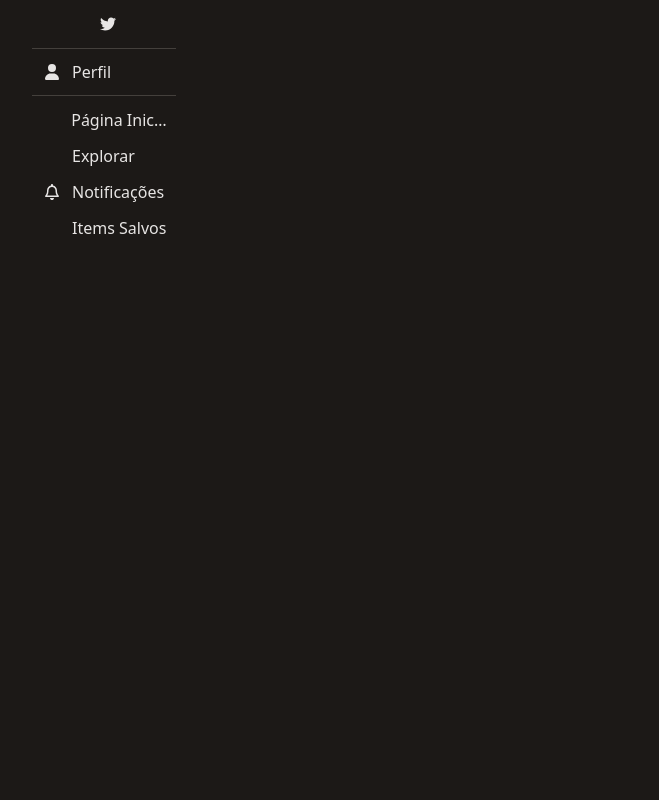
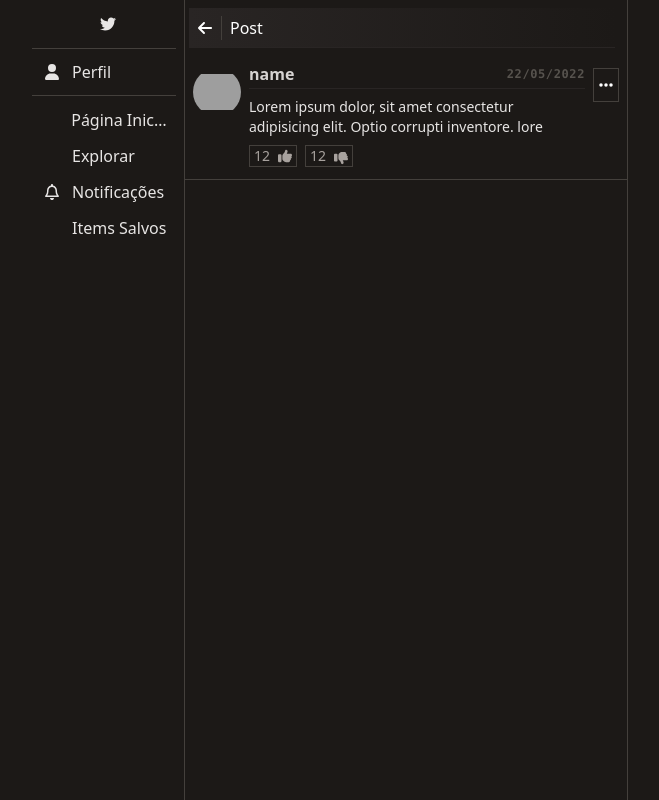
Before and after one commit to lopesdea91/my-reflections-front, a Vue app: page /post/1 in a window 1280 px wide. Shown: the whole page, without its empty margins (234-893 px from the left). Built offline with nearby package versions, Linux system fonts and the light colour scheme; grey boxes are pictures that could not be loaded.

Commit message:
create page post/id

```diff
--- /dev/null
+++ b/src/components/Post.vue
@@ -0,0 +1,125 @@
+<script setup lang="ts">
+import Dropdown from "./base/Dropdown.vue";
+import { useRouter } from "vue-router";
+const { push } = useRouter();
+const { link } = defineProps({
+  link: {
+    type: Boolean,
+    default: false,
+  },
+});
+</script>
+
+<template>
+  <div class="post">
+    <div class="column-avatar">
+      <img src="https://ui-avatars.com/api?name=avatar-teste" alt="avatar" />
+    </div>
+
+    <div class="column-content">
+      <div class="header">
+        <span class="owner">name</span>
+        <span class="created">22/05/2022</span>
+      </div>
+
+      <span class="divisor"></span>
+
+      <a v-if="link" class="text" @click="push('/post/1')">
+        Lorem ipsum dolor, sit amet consectetur adipisicing elit. Optio corrupti
+        inventore. lore
+      </a>
+      <p v-else class="text">
+        Lorem ipsum dolor, sit amet consectetur adipisicing elit. Optio corrupti
+        inventore. lore
+      </p>
+
+      <div class="footer">
+        <button class="btn like">
+          <span>12</span>
+          <div>
+            <Icon icon="fa-solid fa-thumbs-up" />
+          </div>
+        </button>
+        <button class="btn dislike">
+          <span>12</span>
+          <div>
+            <Icon icon="fa-solid fa-thumbs-down" />
+          </div>
+        </button>
+      </div>
+    </div>
+
+    <Dropdown>
+      <li>
+        <a>Action</a>
+      </li>
+      <li>
+        <a>Action Action Action</a>
+      </li>
+      <li>
+        <a>ActionAction ActionActionAction</a>
+      </li>
+    </Dropdown>
+  </div>
+</template>
+
+<style lang="scss">
+.post {
+  @apply grid grid-cols-3 gap-2 items-start p-3 px-2 mb-2 -mx-2 border-stone-700 border-b;
+  grid-template-columns: min-content 1fr min-content;
+
+  .column-avatar {
+    @apply w-12 flex justify-center;
+
+    img {
+      @apply w-12 h-12 object-contain rounded-full;
+    }
+  }
+  .column-content {
+    @apply flex flex-col gap-2;
+
+    .header {
+      @apply flex items-center justify-between gap-2;
+
+      .owner {
+        @apply text-stone-300 font-semibold leading-3;
+      }
+      .created {
+        @apply font-bold leading-3 text-xs text-stone-600 tracking-wider font-mono;
+      }
+    }
+
+    .text {
+      @apply text-sm text-stone-200 leading-5 font-extralight;
+    }
+    a.text {
+      @apply text-stone-400 duration-150;
+      &:hover {
+        @apply text-stone-200;
+      }
+    }
+
+    .footer {
+      @apply flex gap-2;
+
+      .btn {
+        @apply text-sm text-stone-400 flex items-start gap-2 px-1 border-stone-700 border;
+
+        &:hover {
+          @apply text-stone-200 duration-150;
+        }
+      }
+
+      .btn.dislike {
+        div {
+          @apply relative top-0.5;
+        }
+      }
+    }
+
+    .divisor {
+      @apply border-stone-800 border-b;
+    }
+  }
+}
+</style>
--- a/src/components/PostFeed.vue
+++ b/src/components/PostFeed.vue
@@ -1,89 +1,7 @@
 <script setup lang="ts">
+import Post from "./Post.vue";
 </script>
 
 <template>
-  <div class="post-feed">
-    <div class="column-avatar">
-      <img src="https://ui-avatars.com/api?name=avatar-teste" alt="avatar" />
-    </div>
-    <div class="column-content">
-      <div class="info">
-        <span class="owner">name</span>
-        <span class="created">22/05/2022</span>
-      </div>
-
-      <p class="text">
-        Lorem ipsum dolor, sit amet consectetur adipisicing elit. Optio corrupti
-        inventore. lore
-      </p>
-
-      <div class="actions">
-        <button class="action like">
-          <span>12</span>
-          <div>
-            <Icon icon="fa-solid fa-thumbs-up" />
-          </div>
-        </button>
-        <button class="action dislike">
-          <span>12</span>
-          <div>
-            <Icon icon="fa-solid fa-thumbs-down" />
-          </div>
-        </button>
-      </div>
-    </div>
-  </div>
+  <Post link />
 </template>
-
-<style lang="scss" scoped>
-.post-feed {
-  @apply grid grid-cols-2 gap-2 p-3 px-2 mb-2 -mx-2 border-stone-700 border-b;
-  grid-template-columns: min-content 1fr;
-
-  .column-avatar {
-    @apply w-12 flex justify-center;
-
-    img {
-      @apply w-12 h-12 object-contain rounded-full;
-    }
-  }
-  .column-content {
-    @apply  flex flex-col gap-3;
-
-    .info {
-      @apply flex items-start justify-between;
-
-      .owner {
-        @apply text-stone-300 font-semibold leading-3;
-      }
-      .created {
-        @apply font-bold text-xs text-stone-600 tracking-wider font-mono;
-      }
-    }
-    .text {
-      @apply text-sm text-stone-400 leading-5 font-extralight cursor-pointer;
-
-      &:hover {
-        @apply text-stone-200 duration-150;
-      }
-    }
-    .actions {
-      @apply flex gap-2;
-
-      .action {
-        @apply text-sm text-stone-400 flex items-start gap-2 px-1 border-stone-700 border;
-
-        &:hover {
-          @apply text-stone-200 duration-150;
-        }
-      }
-
-      .action.dislike {
-        div {
-          @apply relative top-0.5;
-        }
-      }
-    }
-  }
-}
-</style>
--- /dev/null
+++ b/src/components/base/Dropdown.vue
@@ -0,0 +1,61 @@
+<script setup lang="ts">
+import { ref } from "vue";
+const status = ref<boolean>(false);
+const list = ref(null);
+
+function open() {
+  status.value = true;
+}
+function close() {
+  status.value = false;
+}
+
+function clickOutside() {
+  close();
+  window.removeEventListener("click", clickOutside);
+}
+function subscribe() {
+  window.addEventListener("click", clickOutside);
+}
+function unSubscribe() {
+  window.removeEventListener("click", clickOutside);
+}
+
+function handler() {
+  if (!status.value) {
+    open();
+    setTimeout(subscribe);
+  } else {
+    close();
+    unSubscribe();
+  }
+}
+</script>
+
+<template>
+  <div class="dropdown">
+    <button class="icon-base" @click="handler">
+      <Icon icon="fa-solid fa-ellipsis" />
+    </button>
+    <ul
+      ref="list"
+      :class="{
+        hidden: !status,
+      }"
+    >
+      <slot />
+    </ul>
+  </div>
+</template>
+
+<style lang="scss">
+.dropdown {
+  @apply relative border-stone-700 border;
+  ul {
+    @apply absolute right-0 min-w-max text-stone-800 bg-white z-50 list-none rounded-sm;
+  }
+  li {
+    @apply text-left text-base px-2 leading-7 cursor-pointer hover:bg-stone-200 duration-150;
+  }
+}
+</style>
--- a/src/config/fontawesome.ts
+++ b/src/config/fontawesome.ts
@@ -2,7 +2,7 @@
 import { library } from '@fortawesome/fontawesome-svg-core'
 
 /* import specific icons */
-import { faUser, faHome, faHashtag, faBookmark, faXmark, faArrowLeft, faBars, faShare, faRotate, faThumbsUp, faThumbsDown } from '@fortawesome/free-solid-svg-icons'
+import { faUser, faHome, faHashtag, faBookmark, faXmark, faArrowLeft, faBars, faShare, faRotate, faThumbsUp, faThumbsDown, faEllipsis } from '@fortawesome/free-solid-svg-icons'
 import { faTwitter } from '@fortawesome/free-brands-svg-icons'
 import { faBell } from '@fortawesome/free-regular-svg-icons'
 
@@ -11,7 +11,7 @@ import { FontAwesomeIcon } from '@fortawesome/vue-fontawesome'
 
 /* add icons to the library */
 library.add(
-    faUser, faHome, faHashtag, faBookmark, faXmark, faArrowLeft, faBars, faShare, faRotate, faThumbsUp, faThumbsDown,
+    faUser, faHome, faHashtag, faBookmark, faXmark, faArrowLeft, faBars, faShare, faRotate, faThumbsUp, faThumbsDown, faEllipsis,
     faTwitter,
     faBell
 )
--- /dev/null
+++ b/src/pages/post/Post.vue
@@ -0,0 +1,14 @@
+<script setup lang="ts">
+import ContentHeader from "../../components/layout/content/contentHeader.vue";
+import Loading from "../../components/layout/content/Loading.vue";
+import Post from "../../components/Post.vue";
+</script>
+
+<template>
+  <div class="page-content">
+    <Loading />
+    <ContentHeader btnBack title="Post" />
+
+    <Post />
+  </div>
+</template>
--- a/src/router/index.ts
+++ b/src/router/index.ts
@@ -2,10 +2,12 @@ import { RouteRecordRaw } from 'vue-router'
 
 import routersHome from './routersHome'
 import routersAuth from './routersAuth'
+import routersPost from './routersPost'
 import routersProfile from './routersProfile'
 
 export const routes: RouteRecordRaw[] = [
     ...routersHome,
     ...routersAuth,
+    ...routersPost,
     ...routersProfile,
 ]
--- /dev/null
+++ b/src/router/routersPost.ts
@@ -0,0 +1,12 @@
+import { RouteRecordRaw } from "vue-router";
+import Post from '@/pages/post/Post.vue'
+
+const routes: RouteRecordRaw[] = [
+    {
+        path: '/post/:id',
+        name: 'postId',
+        component: Post
+    }
+]
+
+export default routes
```
